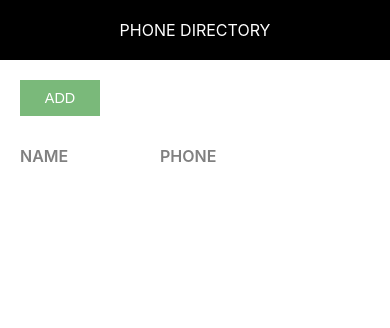
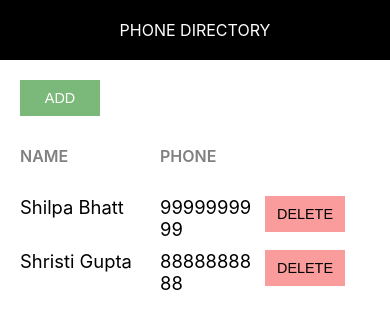
Before and after one commit to hellosibun/phone-directory, a React (Create React App) app: page / in a window 390 px wide. Shown: the top 328 px of the page. Built offline with nearby package versions, Linux system fonts and the light colour scheme.

Commit message:
Added ‘PhoneDirectory’ as smart component, renamed ‘App’ as ‘ShowSubscribers’ and converted ‘AddSubscribers’ and ‘ShowSubscribers’ as dumb components

```diff
--- a/src/AddSubscriber.js
+++ b/src/AddSubscriber.js
@@ -20,6 +20,12 @@
         console.log(this.state);
     }
 
+    onFormSubmitted = (e) => {
+        e.preventDefault();
+        this.props.addSubscriberHandler(this.state);
+        this.setState({id:0,name:'',phone: ''})
+    }
+
     render() {
         const {name , phone} = this.state;
         return(
@@ -27,7 +33,7 @@
                 <Header heading="Add Subscriber"/>
                 <div className="component-body-container">
                     <button className="custom-btn">Back</button>
-                    <form className="subscriber-form">
+                    <form className="subscriber-form" onSubmit={this.onFormSubmitted.bind(this)}>
                         <label htmlFor="name" className="label-control">Name: </label><br/>
                         <input id="name" type="text" className="input-control" name="name" onChange={this.inputChangedHandler}/><br/><br/>
                         <label htmlFor="phone" className="label-control">Phone: </label><br/>
--- /dev/null
+++ b/src/PhoneDirectory.js
@@ -0,0 +1,40 @@
+import React,{ Component} from  'react';
+import AddSubscriber from './AddSubscriber';
+import ShowSubscribers from './ShowSubscribers';
+
+class PhoneDirectory extends Component {
+    constructor() {
+        super();
+        this.state= {
+            subscriberList : [{
+                id:1,
+                name:"Shilpa Bhatt",
+                phone:"9999999999"
+            }, {
+                id:2,
+                name:'Shristi Gupta',
+                phone:'8888888888'
+            }]
+        }
+    }
+
+    addSubscriberHandler = (newSubscriber) => {
+        let subscribersList = this.state.subscriberList;
+        if(subscribersList.length>0) {
+            newSubscriber.id = subscribersList[subscribersList.length - 1].id+1;
+        }else {
+            newSubscriber.id =1;
+        }
+        subscribersList.push(newSubscriber);
+        this.setState({subscribersList: subscribersList});
+        console.log("Phone Directory")
+        console.log(this.state.subscriberList);
+    }
+    render() {
+        return(
+            <ShowSubscribers subscriberList={this.state.subscriberList} />
+            // <AddSubscriber addSubscriberHandler={this.addSubscriberHandler}/>
+        )
+    }
+}
+export default PhoneDirectory;
--- a/src/App.css
+++ b/src/ShowSubscribers.css
@@ -1,6 +1,3 @@
-
-
-
 
 .grid-container {
     display: grid;
--- a/src/App.js
+++ b/src/ShowSubscribers.js
@@ -1,6 +1,6 @@
-import React, { Component,ReactDOM } from "react";
+import React, { Component } from "react";
 import Header from "./Header";
-import "./App.css";
+import "./ShowSubscribers.css";
 
 
 // let subscribers = [
@@ -16,18 +16,14 @@
     //   }
     // ]
 
-class App extends Component {
+class ShowSubscribers extends Component {
 
-  constructor() {
-    super();
-    this.state = {
-      subscribersListToShow: []
-    }
-  }
 
-  clickHandler(message) {
-    alert(message);
-  }
+
+
+
+
+
 
   render() {
 
@@ -47,12 +43,12 @@
 
 
           {
-            this.state.subscribersListToShow.map(sub =>  {
+            this.props.subscriberList.map(sub =>  {
               return <div key={sub.id} className="grid-container">
                 <span className="grid-item ">{sub.name}</span>
                 <span className="grid-item">{sub.phone}</span>
                 <span className="grid-item action-btn-container">
-                  <button className="custom-btn delete-btn" onClick={this.clickHandler.bind(this, "Delete Handler Clicked")}>DELETE</button>
+                  <button className="custom-btn delete-btn" >DELETE</button>
                 </span>
               </div>
             })
@@ -65,4 +61,4 @@
   }
 }
 
-export default App;
+export default ShowSubscribers;
--- a/src/index.js
+++ b/src/index.js
@@ -2,13 +2,14 @@
 import React from 'react';
 import ReactDOM from 'react-dom';
 import './index.css';
-import App from './App';
+import ShowSubscribers from './ShowSubscribers';
 import reportWebVitals from './reportWebVitals';
 import AddSubscriber from './AddSubscriber';
 import './common/common.css'
+import PhoneDirectory from './PhoneDirectory';
 
 ReactDOM.render(
-  <App />,
+  <PhoneDirectory />,
   document.getElementById('root')
 );
 
```
